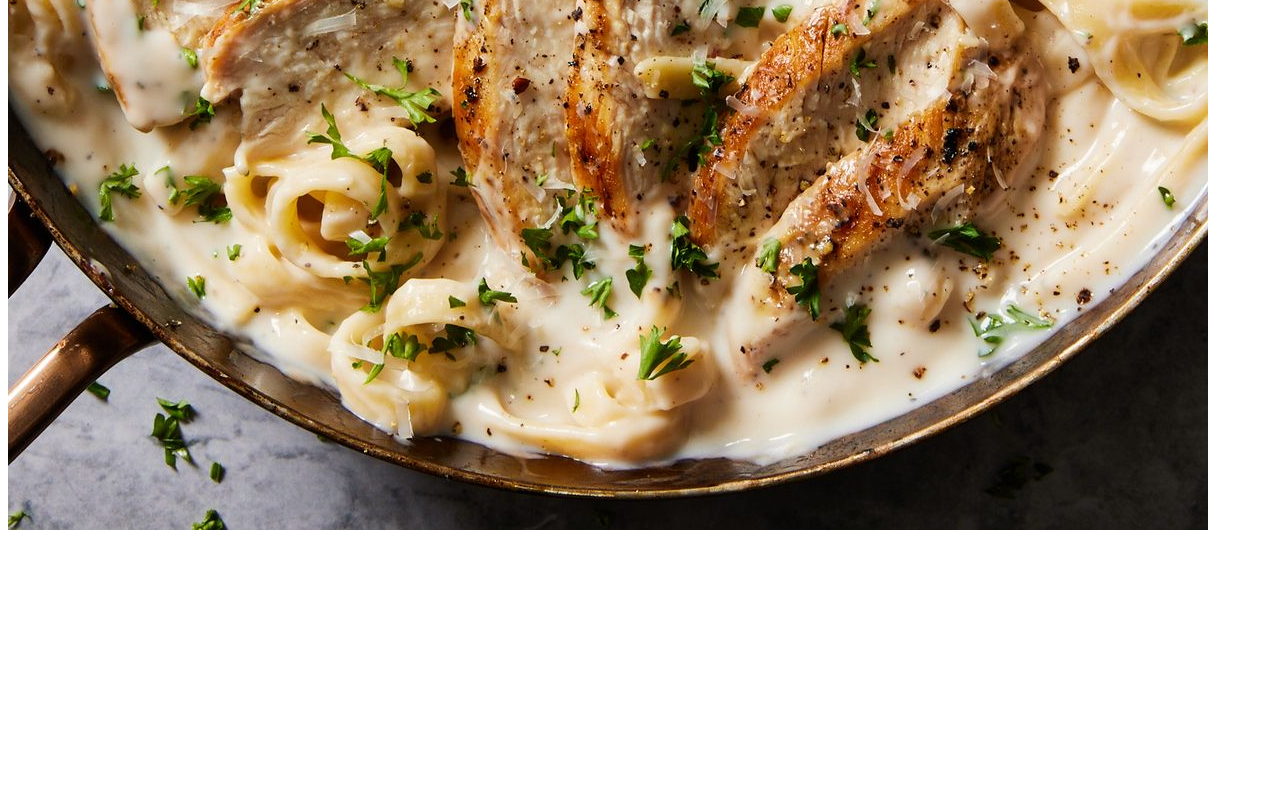
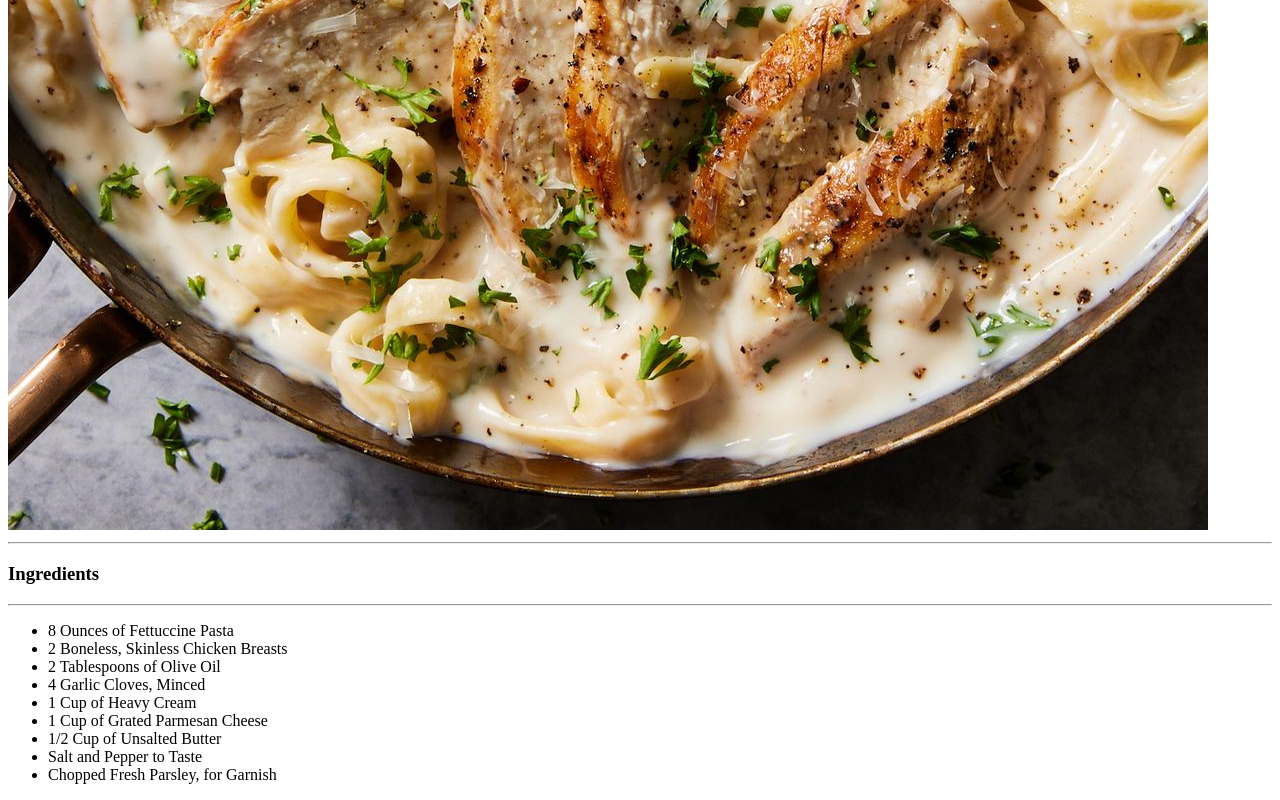
Before and after one commit to fc410/OdinRecipes, a plain HTML site: page chicken-alfredo.html in a window 1280 px wide. Shown: the part 787-1587 px from the top of the page. Before the commit the page ends 1329 px from the top, so only its background shows below. Drawn offline with Linux system fonts and the light colour scheme.

Commit message:
Appended the ingredients section for the chicken alfredo recipe

```diff
--- a/chicken-alfredo.html
+++ b/chicken-alfredo.html
@@ -15,6 +15,26 @@
             </p>
             <img src="./images/ChickenAlfredo.jpg" alt="Delicious chicken alfredo made with love"/>
 
+            <div>
+                <hr/>
+                <h3>
+                    Ingredients
+                </h3>
+                <hr/>
+
+                <ul>
+                    <li>8 Ounces of Fettuccine Pasta</li>
+                    <li>2 Boneless, Skinless Chicken Breasts</li>
+                    <li>2 Tablespoons of Olive Oil</li>
+                    <li>4 Garlic Cloves, Minced</li>
+                    <li>1 Cup of Heavy Cream</li>
+                    <li>1 Cup of Grated Parmesan Cheese</li>
+                    <li>1/2 Cup of Unsalted Butter</li>
+                    <li>Salt and Pepper to Taste</li>
+                    <li>Chopped Fresh Parsley, for Garnish</li>
+                </ul>
+
+            </div>
         </div>
     </body>
 </html>
```
